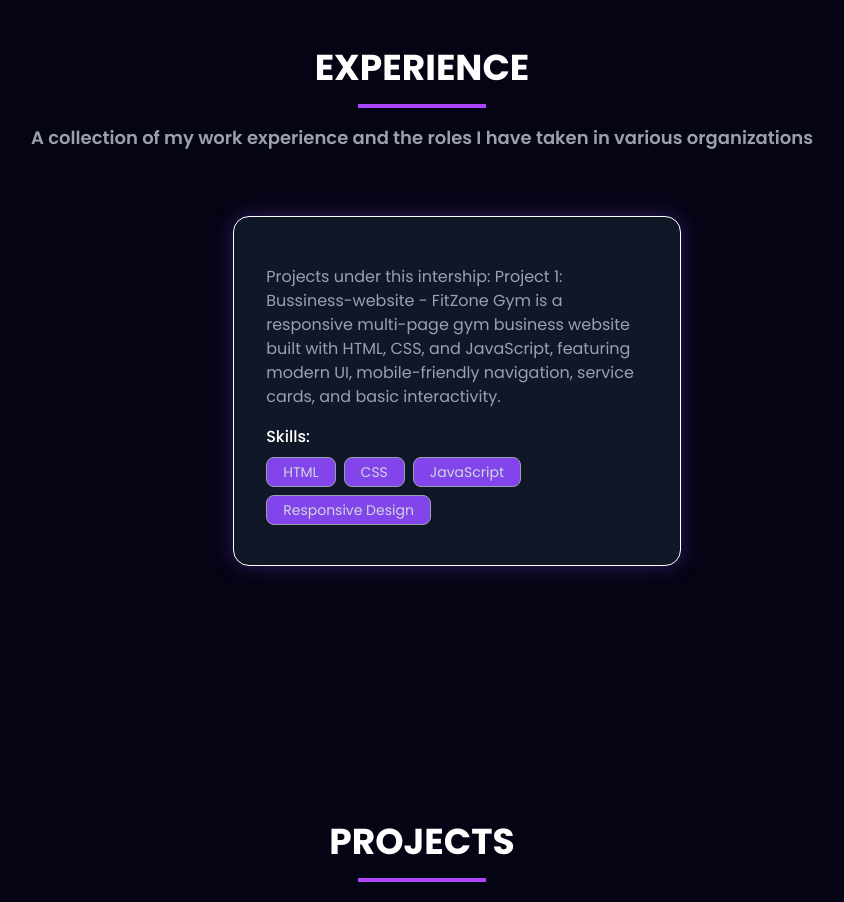
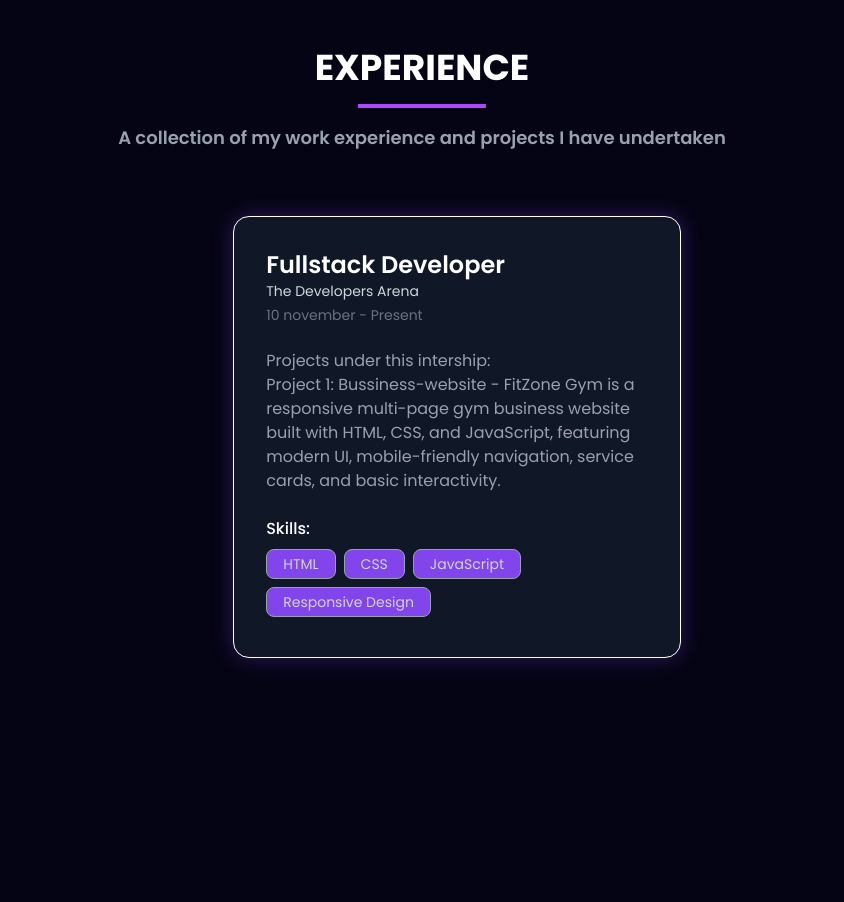
Before and after one commit to raman-19/PortFolio, a React (Vite) app: page / in a window 1280 px wide. Shown: the part 2200-3102 px from the top of the page, without its empty margins (218-1062 px from the left). Built offline with nearby package versions, Linux system fonts and the light colour scheme.

Commit message:
Experince updated

```diff
--- a/src/components/Experience/Experience.jsx
+++ b/src/components/Experience/Experience.jsx
@@ -1,3 +1,102 @@
+// import React from "react";
+// import { experiences } from "../../constants"; // Import your data
+
+// const Experience = () => {
+//   return (
+//     <section
+//       id="experience"
+//       className="py-24 pb-24 px-[12vw] md:px-[7vw] lg:px-[16vw] font-sans bg-skills-gradient clip-path-custom-2"
+//     >
+//       {/* Section Title */}
+//       <div className="text-center mb-16">
+//         <h2 className="text-4xl font-bold text-white">EXPERIENCE</h2>
+//         <div className="w-32 h-1 bg-purple-500 mx-auto mt-4"></div>
+//         <p className="text-gray-400 mt-4 text-lg font-semibold">
+//           A collection of my work experience and the roles I have taken in
+//           various organizations
+//         </p>
+//       </div>
+
+//       {/* Experience Timeline */}
+//       <div className="relative">
+//         {/* Vertical line */}
+//         <div className="absolute sm:left-1/2 left-0 transform -translate-x-1/2 sm:-translate-x-0 w-1 bg-white h-full"></div>
+
+//         {/* Experience Entries */}
+//         {experiences.map((experience, index) => (
+//           <div
+//             key={experience.id}
+//             className={`flex flex-col sm:flex-row items-center mb-16 ${
+//               index % 2 === 0 ? "sm:justify-end" : "sm:justify-start"
+//             }`}
+//           >
+//             {/* Timeline Circle */}
+//             {/* <div className="absolute sm:left-1/2 left-0 transform -translate-x-1/2 bg-gray-400 border-4 border-[#8245ec] w-12 h-12 sm:w-16 sm:h-16 rounded-full flex justify-center items-center z-10">
+//               <img
+//                 // src={experience.img}
+//                 // alt={experience.company}
+//                 className="w-full h-full object-cover rounded-full"
+//               />
+//             </div> */}
+
+//             {/* Content Section */}
+//             <div
+//               className={`w-full sm:max-w-md p-4 sm:p-8 rounded-2xl shadow-2xl border border-white bg-gray-900 backdrop-blur-md shadow-[0_0_20px_1px_rgba(130,69,236,0.3)] ${
+//                 index % 2 === 0 ? "sm:ml-0" : "sm:mr-0"
+//               } sm:ml-44 sm:mr-44 ml-8 transform transition-transform duration-300 hover:scale-105`}
+//             >
+//               {/* Flex container for image and text */}
+//               <div className="flex items-center space-x-6">
+//                 {/* Company Logo/Image */}
+//                 {/* <div className="w-16 h-16 bg-white rounded-md overflow-hidden">
+//                   <img
+//                     // src={experience.img}
+//                     // alt={experience.company}
+//                     className="w-full h-full object-cover"
+//                   />
+//                 </div> */}
+
+//                 {/* Role, Company Name, and Date */}
+//                 <div className="flex flex-col justify-between">
+//                   <div>
+//                     <h3 className="text-xl sm:text-2xl font-semibold text-white">
+//                       {/* {experience.role} */}
+//                     </h3>
+//                     <h4 className="text-md sm:text-sm text-gray-300">
+//                       {/* {experience.company} */}
+//                     </h4>
+//                   </div>
+//                   {/* Date at the bottom */}
+//                   {/* <p className="text-sm text-gray-500 mt-2">{experience.date}</p> */}
+//                 </div>
+//               </div>
+
+//               <p className="mt-4 text-gray-400">{experience.desc}</p>
+//               <div className="mt-4">
+//                 <h5 className="font-medium text-white">Skills:</h5>
+//                 <ul className="flex flex-wrap mt-2">
+//                   {experience.skills.map((skill, index) => (
+//                     <li
+//                       key={index}
+//                       className="bg-[#8245ec] text-gray-300 px-4 py-1 text-xs sm:text-sm rounded-lg mr-2 mb-2 border border-gray-400"
+//                     >
+//                       {skill}
+//                     </li>
+//                   ))}
+//                 </ul>
+//               </div>
+//             </div>
+//           </div>
+//         ))}
+//       </div>
+//     </section>
+//   );
+// };
+
+// export default Experience;
+
+
+
 import React from "react";
 import { experiences } from "../../constants"; // Import your data
 
@@ -12,8 +111,7 @@ const Experience = () => {
         <h2 className="text-4xl font-bold text-white">EXPERIENCE</h2>
         <div className="w-32 h-1 bg-purple-500 mx-auto mt-4"></div>
         <p className="text-gray-400 mt-4 text-lg font-semibold">
-          A collection of my work experience and the roles I have taken in
-          various organizations
+          A collection of my work experience and projects I have undertaken
         </p>
       </div>
 
@@ -23,61 +121,46 @@ const Experience = () => {
         <div className="absolute sm:left-1/2 left-0 transform -translate-x-1/2 sm:-translate-x-0 w-1 bg-white h-full"></div>
 
         {/* Experience Entries */}
-        {experiences.map((experience, index) => (
+        {experiences.length > 0 ? (
+          experiences.map((experience, index) => (
             <div
               key={experience.id}
               className={`flex flex-col sm:flex-row items-center mb-16 ${
                 index % 2 === 0 ? "sm:justify-end" : "sm:justify-start"
               }`}
             >
-            {/* Timeline Circle */}
-            {/* <div className="absolute sm:left-1/2 left-0 transform -translate-x-1/2 bg-gray-400 border-4 border-[#8245ec] w-12 h-12 sm:w-16 sm:h-16 rounded-full flex justify-center items-center z-10">
-              <img
-                // src={experience.img}
-                // alt={experience.company}
-                className="w-full h-full object-cover rounded-full"
-              />
-            </div> */}
-
               {/* Content Section */}
               <div
                 className={`w-full sm:max-w-md p-4 sm:p-8 rounded-2xl shadow-2xl border border-white bg-gray-900 backdrop-blur-md shadow-[0_0_20px_1px_rgba(130,69,236,0.3)] ${
                   index % 2 === 0 ? "sm:ml-0" : "sm:mr-0"
                 } sm:ml-44 sm:mr-44 ml-8 transform transition-transform duration-300 hover:scale-105`}
               >
-              {/* Flex container for image and text */}
-              <div className="flex items-center space-x-6">
-                {/* Company Logo/Image */}
-                {/* <div className="w-16 h-16 bg-white rounded-md overflow-hidden">
-                  <img
-                    // src={experience.img}
-                    // alt={experience.company}
-                    className="w-full h-full object-cover"
-                  />
-                </div> */}
-
-                {/* Role, Company Name, and Date */}
-                <div className="flex flex-col justify-between">
+                <div className="flex flex-col space-y-2">
                   <div>
                     <h3 className="text-xl sm:text-2xl font-semibold text-white">
-                      {/* {experience.role} */}
+                      {experience.role}
                     </h3>
                     <h4 className="text-md sm:text-sm text-gray-300">
-                      {/* {experience.company} */}
+                      {experience.company}
                     </h4>
-                  </div>
-                  {/* Date at the bottom */}
-                  {/* <p className="text-sm text-gray-500 mt-2">{experience.date}</p> */}
-                </div>
+                    <p className="text-sm text-gray-500 mt-1">{experience.date}</p>
                   </div>
 
-              <p className="mt-4 text-gray-400">{experience.desc}</p>
+                  <p className="mt-4 text-gray-400">
+                    {experience.desc.split("\n").map((line, idx) => (
+                      <span key={idx}>
+                        {line}
+                        <br />
+                      </span>
+                    ))}
+                  </p>
+
                   <div className="mt-4">
                     <h5 className="font-medium text-white">Skills:</h5>
                     <ul className="flex flex-wrap mt-2">
-                  {experience.skills.map((skill, index) => (
+                      {experience.skills.map((skill, idx) => (
                         <li
-                      key={index}
+                          key={idx}
                           className="bg-[#8245ec] text-gray-300 px-4 py-1 text-xs sm:text-sm rounded-lg mr-2 mb-2 border border-gray-400"
                         >
                           {skill}
@@ -87,7 +170,13 @@ const Experience = () => {
                   </div>
                 </div>
               </div>
-        ))}
+            </div>
+          ))
+        ) : (
+          <p className="text-center text-gray-400 text-lg mt-8">
+            No experience added yet.
+          </p>
+        )}
       </div>
     </section>
   );
```
Lines whose indentation alone changed are shown as unchanged.
